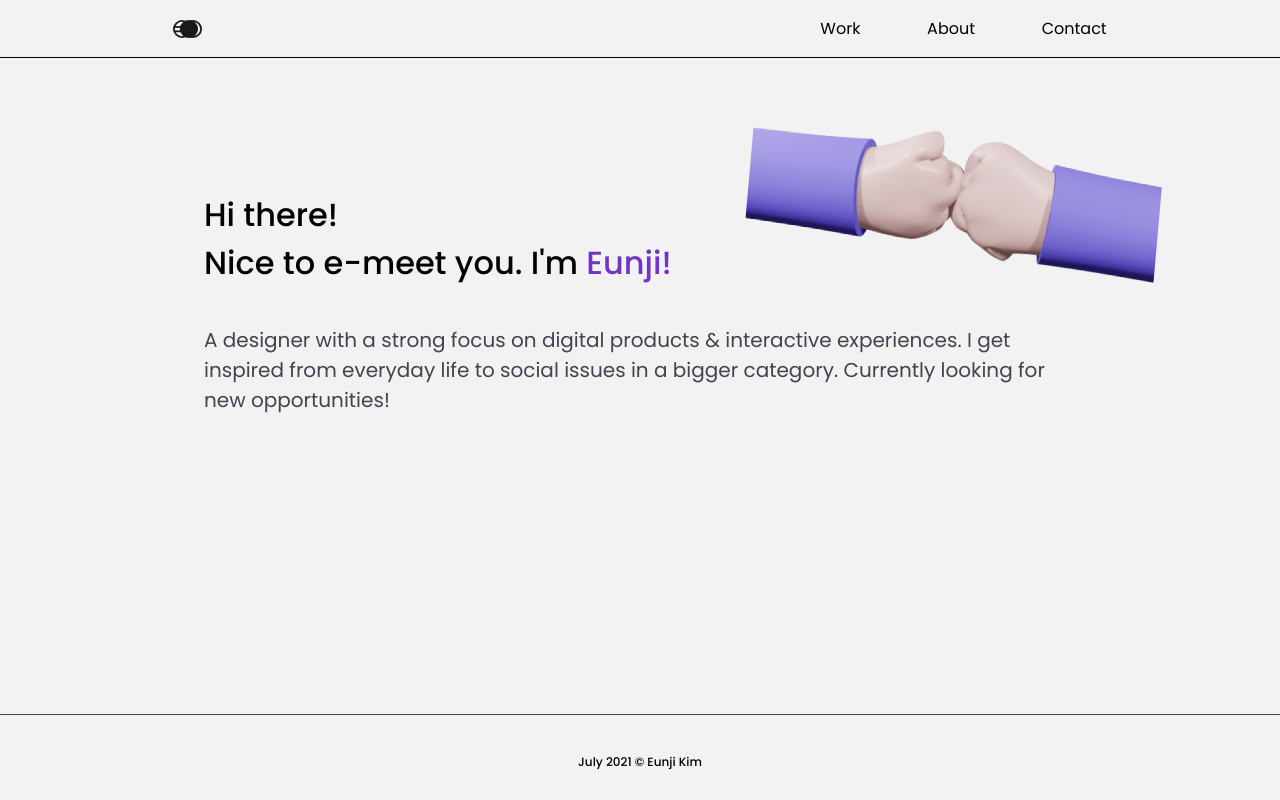
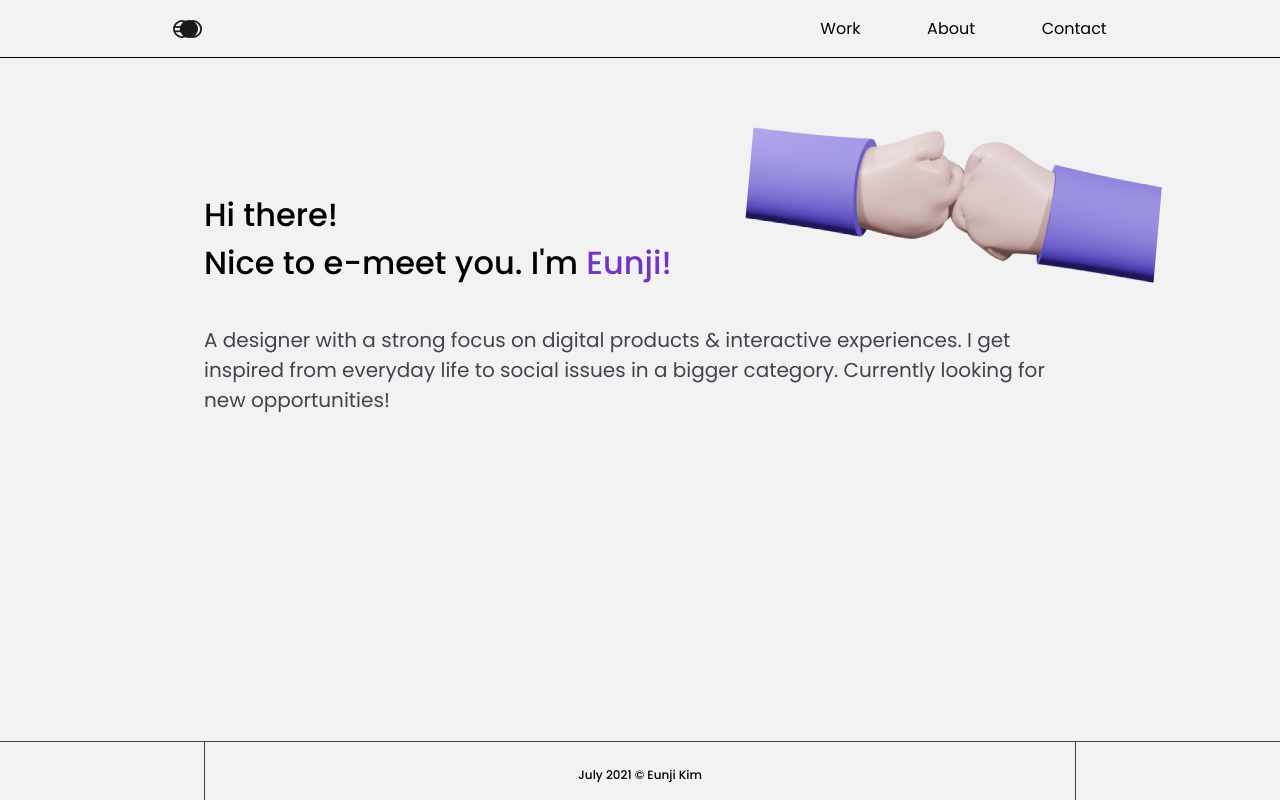
Before and after one commit to mkkeems/eunzikim-portfolio, a React (Create React App) app: page / in a window 1280 px wide. Built offline with nearby package versions, Linux system fonts and the light colour scheme.

Commit message:
footer border styled

```diff
--- a/src/components/Footer.js
+++ b/src/components/Footer.js
@@ -6,17 +6,22 @@ import { colors } from "../assets/styles/variables";
 const Wrap = styled.div`
   border-top: 1px solid ${colors.darkGrey};
   display: flex;
-  padding: ${getvw(20)} 0;
+  /* padding: ${getvw(20)} 0; */
   justify-content: space-around;
   flex-shrink: 0;
 
   .footer-content {
+    width: 100%;
     display: flex;
     flex-direction: column;
+    text-align: center;
     font-size: ${getvw(18)};
     font-weight: 500;
-    margin-top: ${getvw(36)};
-    margin-bottom: ${getvw(24)};
+    padding-top: ${getvw(36)};
+    padding-bottom: ${getvw(24)};
+    margin: 0 ${getvw(306)};
+    border-right: 1px solid ${colors.darkGrey};
+    border-left: 1px solid ${colors.darkGrey};
   }
 `;
 
```
